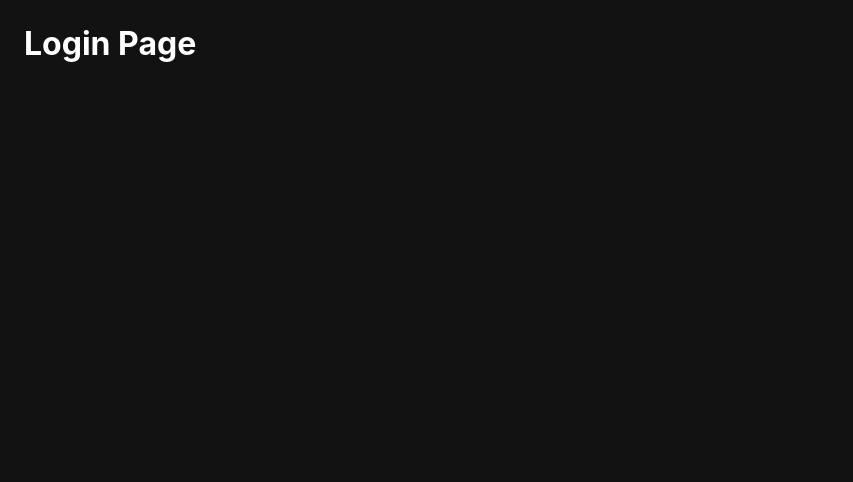
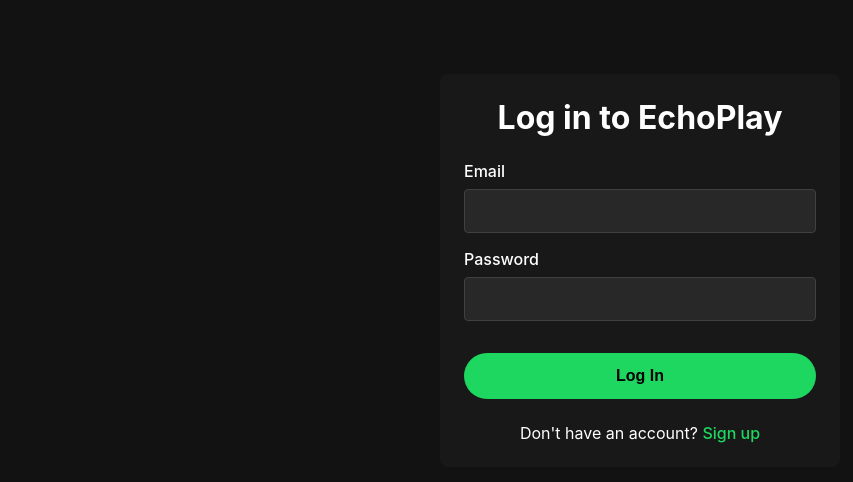
Before and after one commit to shankar112/EchoPlay-V2-Frontend, a React (Vite) app: page /login in a window 1280 px wide. Shown: the top 482 px of the page, without its empty margins (0-853 px from the left). Built offline with nearby package versions, Linux system fonts and the light colour scheme.

Commit message:
New: Login Page implementation

```diff
--- a/src/pages/Login.jsx
+++ b/src/pages/Login.jsx
@@ -1,13 +1,95 @@
 // src/pages/Login.jsx
-import React from 'react'
+import React, { useState } from 'react';
+import { Link, useNavigate } from 'react-router-dom';
+import apiClient from '../api/axiosConfig';
+import './AuthForm.css'; // We re-use the same styles!
 
 function Login() {
+  const [formData, setFormData] = useState({
+    email: '',
+    password: '',
+  });
+  const [error, setError] = useState('');
+  const navigate = useNavigate(); // Hook to redirect
+
+  const handleChange = (e) => {
+    setFormData({
+      ...formData,
+      [e.target.name]: e.target.value,
+    });
+  };
+
+  const handleSubmit = async (e) => {
+    e.preventDefault();
+    setError('');
+
+    try {
+      // Call the LIVE login endpoint
+      const response = await apiClient.post('/api/auth/login', formData);
+
+      // --- THIS IS THE NEW, IMPORTANT PART ---
+      // 1. Get the token from the response
+      const { token } = response.data;
+
+      // 2. Save the token in the browser's storage
+      localStorage.setItem('token', token);
+
+      // 3. Set the token in our API client for all future requests
+      apiClient.defaults.headers.common['x-auth-token'] = token;
+      // ------------------------------------------
+
+      console.log('Login successful:', response.data.msg);
+
+      // 4. Send the user to the Home page
+      navigate('/');
+
+    } catch (err) {
+      console.error('Login error:', err.response.data);
+      setError(err.response.data.msg || 'Login failed. Please try again.');
+    }
+  };
+
   return (
-    <div>
-      <h1>Login Page</h1>
-      {/* We will build the login form here */}
+    <div className="auth-container">
+      <form className="auth-form" onSubmit={handleSubmit}>
+        <h1>Log in to EchoPlay</h1>
+
+        {error && <p style={{ color: 'red', textAlign: 'center' }}>{error}</p>}
+
+        <div className="form-group">
+          <label htmlFor="email">Email</label>
+          <input
+            type="email"
+            id="email"
+            name="email"
+            value={formData.email}
+            onChange={handleChange}
+            required
+          />
+        </div>
+
+        <div className="form-group">
+          <label htmlFor="password">Password</label>
+          <input
+            type="password"
+            id="password"
+            name="password"
+            value={formData.password}
+            onChange={handleChange}
+            required
+          />
+        </div>
+
+        <button type="submit" className="auth-button">
+          Log In
+        </button>
+
+        <p className="auth-switch-link">
+          Don't have an account? <Link to="/register">Sign up</Link>
+        </p>
+      </form>
     </div>
-  )
+  );
 }
 
-export default Login
+export default Login;
```
